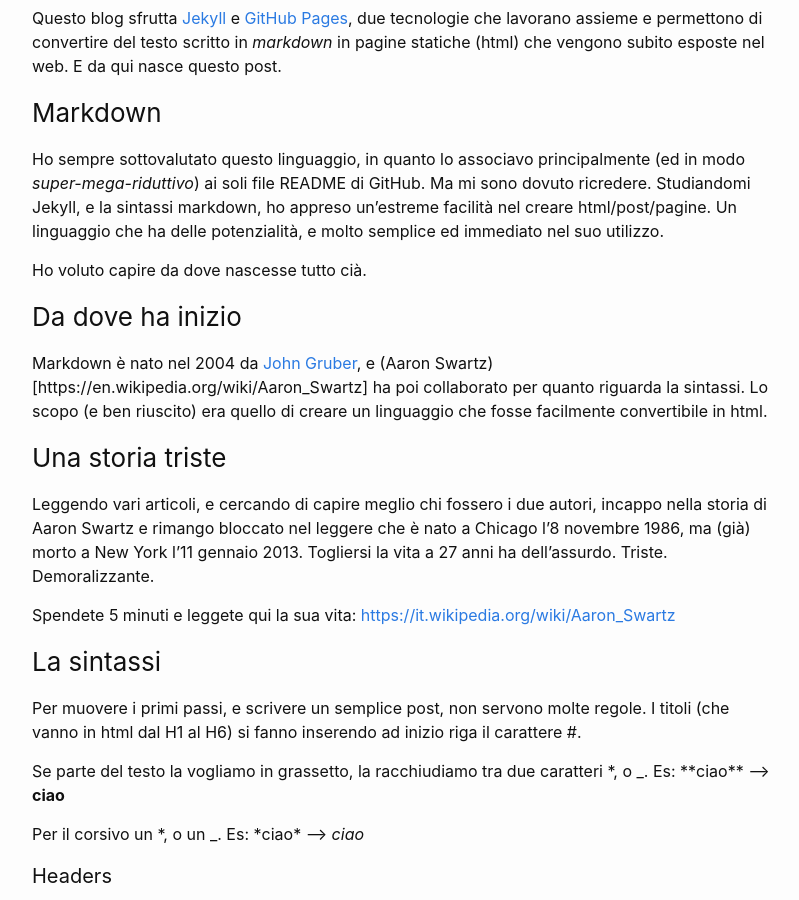
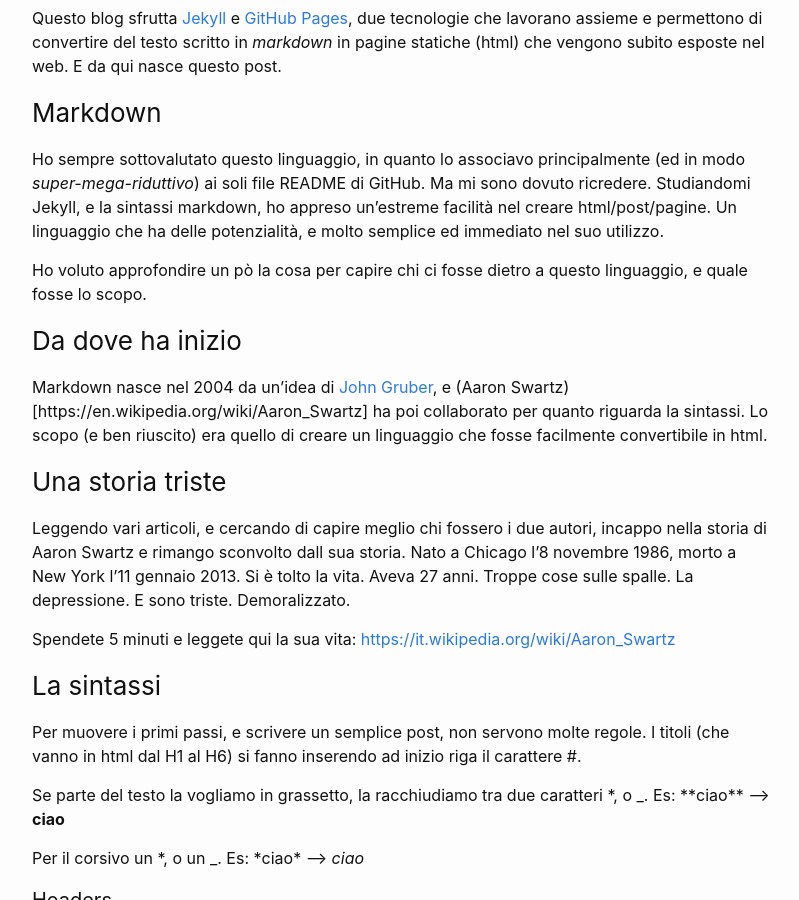
Before and after one commit to andreadottor/abc.dottor.net, a Jekyll site: the page built from _posts/2019-02-19-markdown-questo-sconosciuto.md, in a window 1280 px wide and 900 px high, scrolled down 545 px. Shown: the whole window, without its empty margins (238-1037 px from the left). Built offline with Jekyll 4.4.1, drawn with Linux system fonts in a browser that asks for light colours; comment, search, counter and statistics services are not loaded.

Commit message:
Update 2019-02-19-markdown-questo-sconosciuto.md

```diff
--- a/_posts/2019-02-19-markdown-questo-sconosciuto.md
+++ b/_posts/2019-02-19-markdown-questo-sconosciuto.md
@@ -18,15 +18,15 @@ Questo blog sfrutta [Jekyll](https://jekyllrb.com/) e [GitHub Pages](https://pag
 Ho sempre sottovalutato questo linguaggio, in quanto lo associavo principalmente (ed in modo *super-mega-riduttivo*) ai soli file README di GitHub. Ma mi sono dovuto ricredere.
 Studiandomi Jekyll, e la sintassi markdown, ho appreso un'estreme facilità nel creare html/post/pagine. Un linguaggio che ha delle potenzialità, e molto semplice ed immediato nel suo utilizzo.
 
-Ho voluto capire da dove nascesse tutto cià.
+Ho voluto approfondire un pò la cosa per capire chi ci fosse dietro a questo linguaggio, e quale fosse lo scopo.
 
 ### Da dove ha inizio
 
-Markdown è nato nel 2004 da [John Gruber](https://en.wikipedia.org/wiki/John_Gruber), e (Aaron Swartz)[https://en.wikipedia.org/wiki/Aaron_Swartz] ha poi collaborato per quanto riguarda la sintassi. Lo scopo (e ben riuscito) era quello di creare un linguaggio che fosse facilmente convertibile in html.
+Markdown nasce nel 2004 da un'idea di [John Gruber](https://en.wikipedia.org/wiki/John_Gruber), e (Aaron Swartz)[https://en.wikipedia.org/wiki/Aaron_Swartz] ha poi collaborato per quanto riguarda la sintassi. Lo scopo (e ben riuscito) era quello di creare un linguaggio che fosse facilmente convertibile in html.
 
 ### Una storia triste
 
-Leggendo vari articoli, e cercando di capire meglio chi fossero i due autori, incappo nella storia di Aaron Swartz e rimango bloccato nel leggere che è nato a Chicago l'8 novembre 1986, ma (già) morto a New York l'11 gennaio 2013. Togliersi la vita a 27 anni ha dell'assurdo. Triste. Demoralizzante.
+Leggendo vari articoli, e cercando di capire meglio chi fossero i due autori, incappo nella storia di Aaron Swartz e rimango sconvolto dall sua storia. Nato a Chicago l'8 novembre 1986, morto a New York l'11 gennaio 2013. Si è tolto la vita. Aveva 27 anni. Troppe cose sulle spalle. La depressione. E sono triste. Demoralizzato.
 
 Spendete 5 minuti e leggete qui la sua vita: [https://it.wikipedia.org/wiki/Aaron_Swartz](https://it.wikipedia.org/wiki/Aaron_Swartz)
 
```
